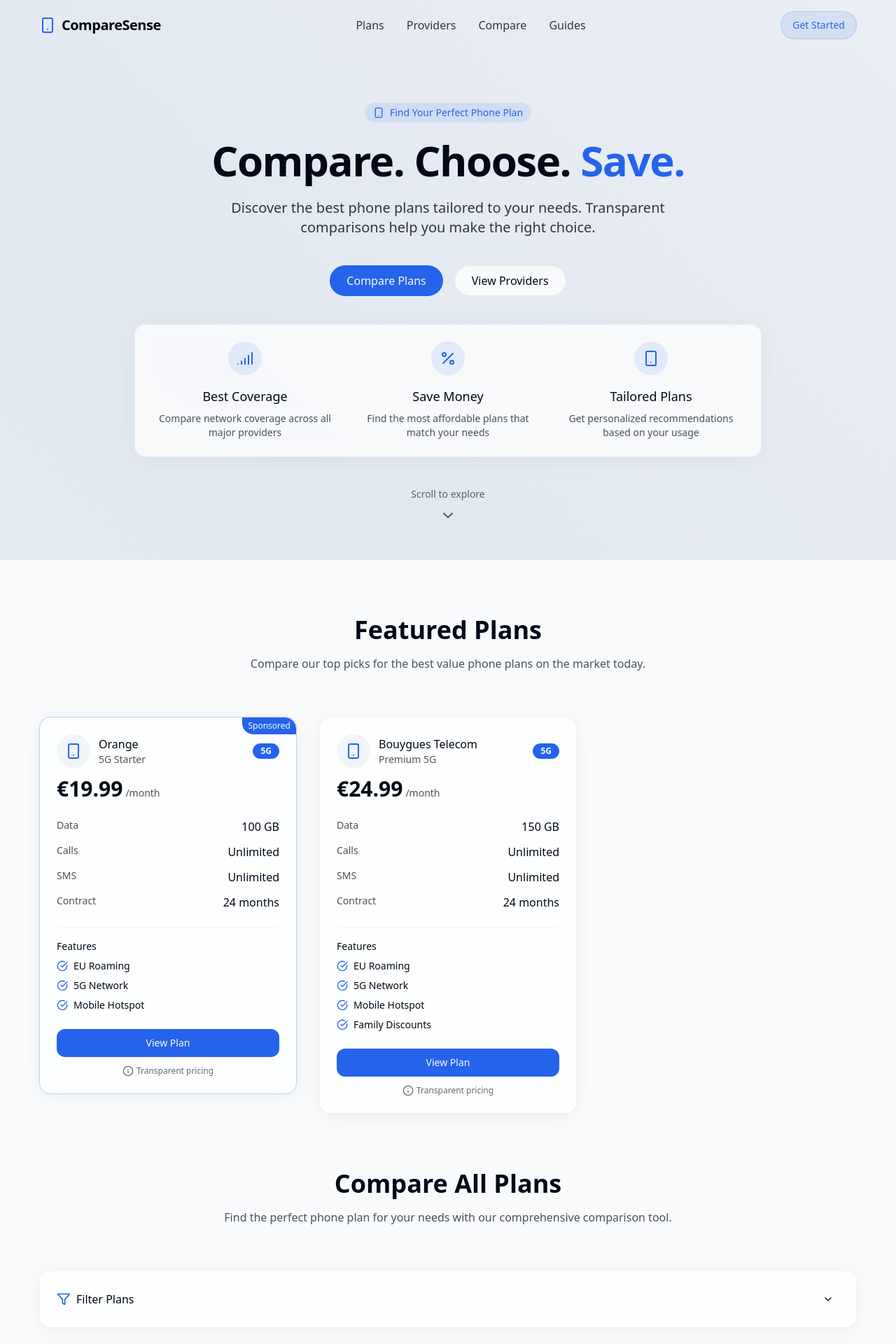
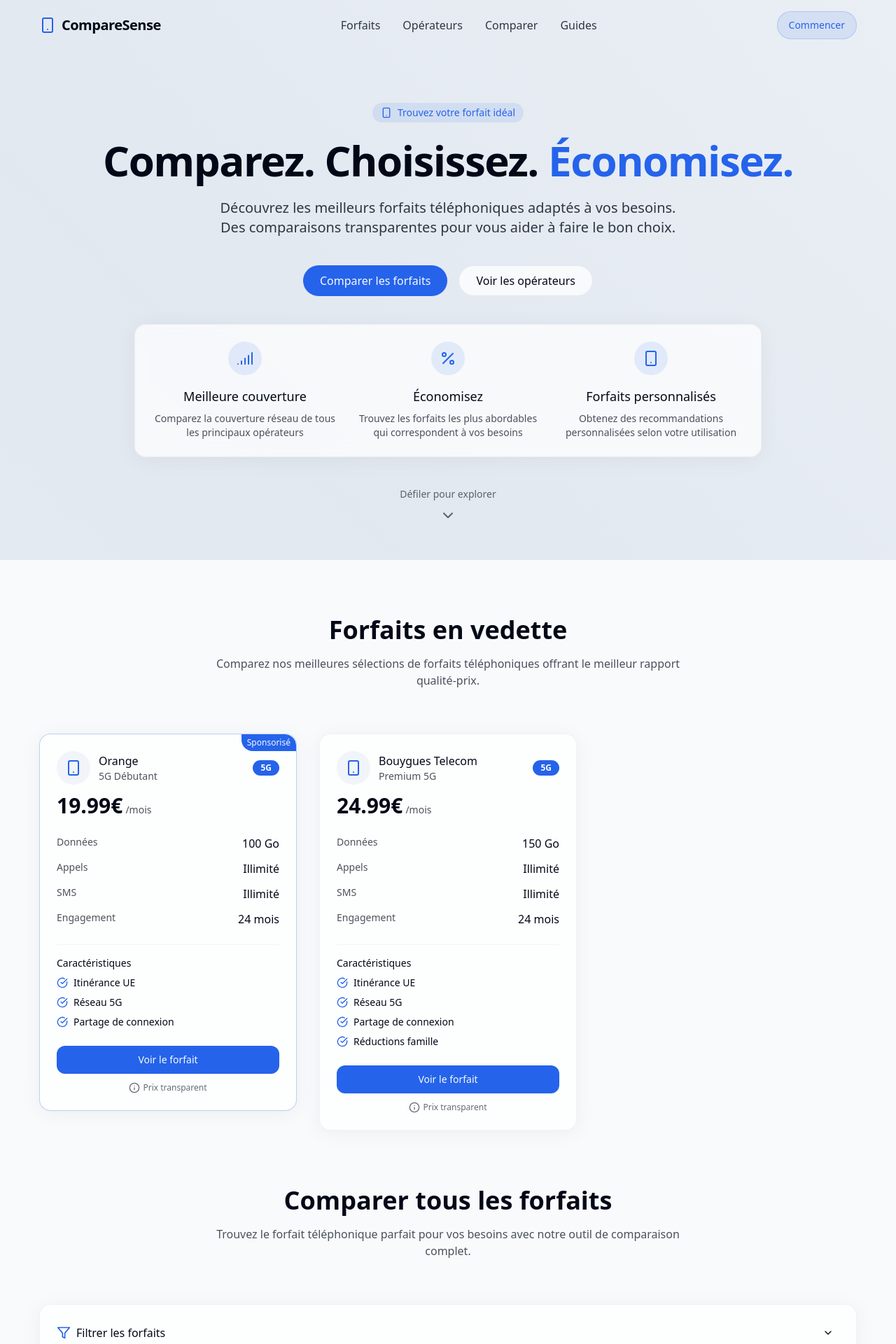
Before and after one commit to ghostland-dev/Master-Telecom-Comparisense-App, a React (Vite) app: page / in a window 1280 px wide. Shown: the top 1920 px of the page at 70% size. Built offline with nearby package versions, Linux system fonts and the light colour scheme.

Commit message:
Continue work

```diff
--- a/src/components/FeaturedPlan.tsx
+++ b/src/components/FeaturedPlan.tsx
@@ -17,7 +17,7 @@ const FeaturedPlan = ({ plan }: FeaturedPlanProps) => {
     )}>
       {plan.isSponsored && (
         <div className="absolute top-0 right-0 bg-primary text-primary-foreground px-2 py-1 text-xs font-medium rounded-bl-lg rounded-tr-lg z-10">
-          Sponsored
+          Sponsorisé
         </div>
       )}
 
@@ -36,17 +36,17 @@ const FeaturedPlan = ({ plan }: FeaturedPlanProps) => {
         </div>
 
         <div className="flex items-baseline mb-6">
-          <span className="text-3xl font-bold">€{plan.price.toFixed(2)}</span>
-          <span className="text-sm text-foreground/70 ml-1">/month</span>
+          <span className="text-3xl font-bold">{plan.price.toFixed(2)}€</span>
+          <span className="text-sm text-foreground/70 ml-1">/mois</span>
         </div>
 
         <div className="space-y-3 mb-6">
           <div className="flex justify-between">
-            <span className="text-sm text-foreground/70">Data</span>
+            <span className="text-sm text-foreground/70">Données</span>
             <span className="font-medium">{plan.data}</span>
           </div>
           <div className="flex justify-between">
-            <span className="text-sm text-foreground/70">Calls</span>
+            <span className="text-sm text-foreground/70">Appels</span>
             <span className="font-medium">{plan.calls}</span>
           </div>
           <div className="flex justify-between">
@@ -54,28 +54,30 @@ const FeaturedPlan = ({ plan }: FeaturedPlanProps) => {
             <span className="font-medium">{plan.sms}</span>
           </div>
           <div className="flex justify-between">
-            <span className="text-sm text-foreground/70">Contract</span>
-            <span className="font-medium">{plan.commitment}</span>
+            <span className="text-sm text-foreground/70">Engagement</span>
+            <span className="font-medium">{plan.commitment === 'No contract' ? 'Sans engagement' :
+              plan.commitment === '12 months' ? '12 mois' :
+              plan.commitment === '24 months' ? '24 mois' : plan.commitment}</span>
           </div>
         </div>
 
         <div className="border-t border-border/50 pt-4 mb-6">
-          <h4 className="text-sm font-medium mb-2">Features</h4>
+          <h4 className="text-sm font-medium mb-2">Caractéristiques</h4>
           <ul className="space-y-2">
             {plan.features.map((feature, index) => (
               <li key={index} className="flex items-center text-sm">
                 <CheckCircle className="w-4 h-4 text-primary mr-2 flex-shrink-0" />
-                <span>{feature}</span>
+                <span>{translateFeature(feature)}</span>
               </li>
             ))}
           </ul>
         </div>
 
         <div className="mt-auto">
-          <Button className="w-full rounded-xl hover-effect">View Plan</Button>
+          <Button className="w-full rounded-xl hover-effect">Voir le forfait</Button>
           <div className="flex items-center justify-center mt-3">
             <Info className="w-4 h-4 text-foreground/60 mr-1" />
-            <span className="text-xs text-foreground/60">Transparent pricing</span>
+            <span className="text-xs text-foreground/60">Prix transparent</span>
           </div>
         </div>
       </div>
@@ -83,4 +85,19 @@ const FeaturedPlan = ({ plan }: FeaturedPlanProps) => {
   );
 };
 
+// Fonction utilitaire pour traduire les caractéristiques
+const translateFeature = (feature: string): string => {
+  const translations: Record<string, string> = {
+    'EU Roaming': 'Itinérance UE',
+    '5G Network': 'Réseau 5G',
+    'Mobile Hotspot': 'Partage de connexion',
+    'Family Discounts': 'Réductions famille',
+    'Unlimited Data': 'Données illimitées',
+    'Premium Support': 'Support premium',
+    'Music Streaming Included': 'Streaming musical inclus'
+  };
+
+  return translations[feature] || feature;
+};
+
 export default FeaturedPlan;
--- a/src/components/FilterBar.tsx
+++ b/src/components/FilterBar.tsx
@@ -89,7 +89,7 @@ const FilterBar = ({ filterOptions, setFilterOptions }: FilterBarProps) => {
       <div className="p-6 flex items-center justify-between cursor-pointer" onClick={() => setIsExpanded(!isExpanded)}>
         <div className="flex items-center gap-2">
           <Filter className="w-5 h-5 text-primary" />
-          <h3 className="font-medium">Filter Plans</h3>
+          <h3 className="font-medium">Filtrer les forfaits</h3>
         </div>
         <Button variant="ghost" size="icon" className="h-8 w-8">
           {isExpanded ? <ChevronUp /> : <ChevronDown />}
@@ -102,7 +102,7 @@ const FilterBar = ({ filterOptions, setFilterOptions }: FilterBarProps) => {
       )}>
         {/* Price Range */}
         <div>
-          <h4 className="text-sm font-medium mb-3">Price Range</h4>
+          <h4 className="text-sm font-medium mb-3">Fourchette de prix</h4>
           <div className="space-y-6">
             <Slider
               defaultValue={[filterOptions.minPrice, filterOptions.maxPrice]}
@@ -112,15 +112,15 @@ const FilterBar = ({ filterOptions, setFilterOptions }: FilterBarProps) => {
               className="my-6"
             />
             <div className="flex justify-between text-sm">
-              <span>€{filterOptions.minPrice}</span>
-              <span>€{filterOptions.maxPrice}</span>
+              <span>{filterOptions.minPrice}€</span>
+              <span>{filterOptions.maxPrice}€</span>
             </div>
           </div>
         </div>
 
         {/* Data Amount */}
         <div>
-          <h4 className="text-sm font-medium mb-3">Data Amount</h4>
+          <h4 className="text-sm font-medium mb-3">Volume de données</h4>
           <div className="space-y-2">
             <div className="flex items-center space-x-2">
               <Checkbox
@@ -128,7 +128,7 @@ const FilterBar = ({ filterOptions, setFilterOptions }: FilterBarProps) => {
                 checked={filterOptions.dataAmount.includes('low')}
                 onCheckedChange={() => toggleDataFilter('low')}
               />
-              <label htmlFor="data-low" className="text-sm cursor-pointer">Less than 50GB</label>
+              <label htmlFor="data-low" className="text-sm cursor-pointer">Moins de 50 Go</label>
             </div>
             <div className="flex items-center space-x-2">
               <Checkbox
@@ -136,7 +136,7 @@ const FilterBar = ({ filterOptions, setFilterOptions }: FilterBarProps) => {
                 checked={filterOptions.dataAmount.includes('medium')}
                 onCheckedChange={() => toggleDataFilter('medium')}
               />
-              <label htmlFor="data-medium" className="text-sm cursor-pointer">50GB - 150GB</label>
+              <label htmlFor="data-medium" className="text-sm cursor-pointer">50 Go - 150 Go</label>
             </div>
             <div className="flex items-center space-x-2">
               <Checkbox
@@ -144,7 +144,7 @@ const FilterBar = ({ filterOptions, setFilterOptions }: FilterBarProps) => {
                 checked={filterOptions.dataAmount.includes('high')}
                 onCheckedChange={() => toggleDataFilter('high')}
               />
-              <label htmlFor="data-high" className="text-sm cursor-pointer">More than 150GB</label>
+              <label htmlFor="data-high" className="text-sm cursor-pointer">Plus de 150 Go</label>
             </div>
             <div className="flex items-center space-x-2">
               <Checkbox
@@ -152,7 +152,7 @@ const FilterBar = ({ filterOptions, setFilterOptions }: FilterBarProps) => {
                 checked={filterOptions.dataAmount.includes('unlimited')}
                 onCheckedChange={() => toggleDataFilter('unlimited')}
               />
-              <label htmlFor="data-unlimited" className="text-sm cursor-pointer">Unlimited</label>
+              <label htmlFor="data-unlimited" className="text-sm cursor-pointer">Illimité</label>
             </div>
           </div>
         </div>
@@ -160,7 +160,7 @@ const FilterBar = ({ filterOptions, setFilterOptions }: FilterBarProps) => {
         <div className="grid grid-cols-1 gap-6">
           {/* Contract Type */}
           <div>
-            <h4 className="text-sm font-medium mb-3">Contract Type</h4>
+            <h4 className="text-sm font-medium mb-3">Type d'engagement</h4>
             <div className="space-y-2">
               <div className="flex items-center space-x-2">
                 <Checkbox
@@ -168,7 +168,7 @@ const FilterBar = ({ filterOptions, setFilterOptions }: FilterBarProps) => {
                   checked={filterOptions.commitment.includes('No contract')}
                   onCheckedChange={() => toggleCommitmentFilter('No contract')}
                 />
-                <label htmlFor="commitment-none" className="text-sm cursor-pointer">No Contract</label>
+                <label htmlFor="commitment-none" className="text-sm cursor-pointer">Sans engagement</label>
               </div>
               <div className="flex items-center space-x-2">
                 <Checkbox
@@ -176,7 +176,7 @@ const FilterBar = ({ filterOptions, setFilterOptions }: FilterBarProps) => {
                   checked={filterOptions.commitment.includes('12 months')}
                   onCheckedChange={() => toggleCommitmentFilter('12 months')}
                 />
-                <label htmlFor="commitment-12" className="text-sm cursor-pointer">12 Months</label>
+                <label htmlFor="commitment-12" className="text-sm cursor-pointer">12 mois</label>
               </div>
               <div className="flex items-center space-x-2">
                 <Checkbox
@@ -184,14 +184,14 @@ const FilterBar = ({ filterOptions, setFilterOptions }: FilterBarProps) => {
                   checked={filterOptions.commitment.includes('24 months')}
                   onCheckedChange={() => toggleCommitmentFilter('24 months')}
                 />
-                <label htmlFor="commitment-24" className="text-sm cursor-pointer">24 Months</label>
+                <label htmlFor="commitment-24" className="text-sm cursor-pointer">24 mois</label>
               </div>
             </div>
           </div>
 
           {/* Network */}
           <div>
-            <h4 className="text-sm font-medium mb-3">Network</h4>
+            <h4 className="text-sm font-medium mb-3">Réseau</h4>
             <div className="space-y-2">
               <div className="flex items-center space-x-2">
                 <Checkbox
@@ -216,9 +216,9 @@ const FilterBar = ({ filterOptions, setFilterOptions }: FilterBarProps) => {
         {/* Filter actions */}
         <div className="col-span-1 md:col-span-3 flex justify-end">
           <Button variant="outline" onClick={resetFilters} className="mr-2">
-            Reset Filters
+            Réinitialiser les filtres
           </Button>
-          <Button>Apply Filters</Button>
+          <Button>Appliquer les filtres</Button>
         </div>
       </div>
     </div>
--- a/src/components/Header.tsx
+++ b/src/components/Header.tsx
@@ -43,19 +43,19 @@ const Header = () => {
               href="#plans"
               className="text-foreground/80 hover:text-primary transition-colors duration-200"
             >
-              Plans
+              Forfaits
             </a>
             <a
               href="#providers"
               className="text-foreground/80 hover:text-primary transition-colors duration-200"
             >
-              Providers
+              Opérateurs
             </a>
             <a
               href="#compare"
               className="text-foreground/80 hover:text-primary transition-colors duration-200"
             >
-              Compare
+              Comparer
             </a>
             <a
               href="#guides"
@@ -69,7 +69,7 @@ const Header = () => {
             <Button
               className="hover-effect rounded-full bg-primary/10 text-primary hover:bg-primary/20 border border-primary/20"
             >
-              Get Started
+              Commencer
             </Button>
           </div>
 
@@ -77,7 +77,7 @@ const Header = () => {
           <button
             className="md:hidden focus:outline-none"
             onClick={toggleMenu}
-            aria-label={isMenuOpen ? "Close menu" : "Open menu"}
+            aria-label={isMenuOpen ? "Fermer le menu" : "Ouvrir le menu"}
           >
             {isMenuOpen ? (
               <X className="h-6 w-6" />
@@ -97,21 +97,21 @@ const Header = () => {
               className="px-4 py-2 text-foreground/80 hover:text-primary transition-colors duration-200"
               onClick={toggleMenu}
             >
-              Plans
+              Forfaits
             </a>
             <a
               href="#providers"
               className="px-4 py-2 text-foreground/80 hover:text-primary transition-colors duration-200"
               onClick={toggleMenu}
             >
-              Providers
+              Opérateurs
             </a>
             <a
               href="#compare"
               className="px-4 py-2 text-foreground/80 hover:text-primary transition-colors duration-200"
               onClick={toggleMenu}
             >
-              Compare
+              Comparer
             </a>
             <a
               href="#guides"
@@ -124,7 +124,7 @@ const Header = () => {
               className="hover-effect mt-2 rounded-full"
               onClick={toggleMenu}
             >
-              Get Started
+              Commencer
             </Button>
           </div>
         </div>
--- a/src/components/Hero.tsx
+++ b/src/components/Hero.tsx
@@ -17,16 +17,16 @@ const Hero = ({ scrollToPlans }: HeroProps) => {
         <div className="animate-fade-up" style={{ animationDelay: '0.1s' }}>
           <div className="inline-flex items-center px-3 py-1 rounded-full bg-primary/10 text-primary mb-6">
             <Smartphone className="w-4 h-4 mr-2" />
-            <span className="text-sm font-medium">Find Your Perfect Phone Plan</span>
+            <span className="text-sm font-medium">Trouvez votre forfait idéal</span>
           </div>
         </div>
 
         <h1 className="text-4xl md:text-6xl font-bold tracking-tight mb-6 animate-fade-up" style={{ animationDelay: '0.2s' }}>
-          Compare. Choose. <span className="text-primary">Save.</span>
+          Comparez. Choisissez. <span className="text-primary">Économisez.</span>
         </h1>
 
         <p className="text-lg md:text-xl text-foreground/80 max-w-2xl mb-10 animate-fade-up" style={{ animationDelay: '0.3s' }}>
-          Discover the best phone plans tailored to your needs. Transparent comparisons help you make the right choice.
+          Découvrez les meilleurs forfaits téléphoniques adaptés à vos besoins. Des comparaisons transparentes pour vous aider à faire le bon choix.
         </p>
 
         <div className="flex flex-col md:flex-row gap-4 animate-fade-up" style={{ animationDelay: '0.4s' }}>
@@ -35,14 +35,14 @@ const Hero = ({ scrollToPlans }: HeroProps) => {
             className="hover-effect rounded-full text-base px-6"
             onClick={scrollToPlans}
           >
-            Compare Plans
+            Comparer les forfaits
           </Button>
           <Button
             variant="outline"
             size="lg"
             className="hover-effect rounded-full text-base px-6"
           >
-            View Providers
+            Voir les opérateurs
           </Button>
         </div>
       </div>
@@ -56,24 +56,24 @@ const Hero = ({ scrollToPlans }: HeroProps) => {
           <div className="w-12 h-12 rounded-full bg-primary/10 flex items-center justify-center mb-4">
             <Signal className="w-6 h-6 text-primary" />
           </div>
-          <h3 className="font-medium text-lg mb-2">Best Coverage</h3>
-          <p className="text-foreground/70 text-sm">Compare network coverage across all major providers</p>
+          <h3 className="font-medium text-lg mb-2">Meilleure couverture</h3>
+          <p className="text-foreground/70 text-sm">Comparez la couverture réseau de tous les principaux opérateurs</p>
         </div>
 
         <div className="flex flex-col items-center text-center">
           <div className="w-12 h-12 rounded-full bg-primary/10 flex items-center justify-center mb-4">
             <Percent className="w-6 h-6 text-primary" />
           </div>
-          <h3 className="font-medium text-lg mb-2">Save Money</h3>
-          <p className="text-foreground/70 text-sm">Find the most affordable plans that match your needs</p>
+          <h3 className="font-medium text-lg mb-2">Économisez</h3>
+          <p className="text-foreground/70 text-sm">Trouvez les forfaits les plus abordables qui correspondent à vos besoins</p>
         </div>
 
         <div className="flex flex-col items-center text-center">
           <div className="w-12 h-12 rounded-full bg-primary/10 flex items-center justify-center mb-4">
             <Smartphone className="w-6 h-6 text-primary" />
           </div>
-          <h3 className="font-medium text-lg mb-2">Tailored Plans</h3>
-          <p className="text-foreground/70 text-sm">Get personalized recommendations based on your usage</p>
+          <h3 className="font-medium text-lg mb-2">Forfaits personnalisés</h3>
+          <p className="text-foreground/70 text-sm">Obtenez des recommandations personnalisées selon votre utilisation</p>
         </div>
       </div>
 
@@ -82,9 +82,9 @@ const Hero = ({ scrollToPlans }: HeroProps) => {
         <button
           onClick={scrollToPlans}
           className="flex flex-col items-center text-foreground/60 hover:text-primary transition-colors"
-          aria-label="Scroll down"
+          aria-label="Défiler vers le bas"
         >
-          <span className="text-sm mb-2">Scroll to explore</span>
+          <span className="text-sm mb-2">Défiler pour explorer</span>
           <ChevronDown className="w-6 h-6" />
         </button>
       </div>
--- a/src/data/plans.ts
+++ b/src/data/plans.ts
@@ -24,11 +24,11 @@ export const phonePlans: PhonePlan[] = [
       name: "Orange",
       logo: "/placeholder.svg"
     },
-    name: "5G Starter",
+    name: "5G Débutant",
     price: 19.99,
-    data: "100 GB",
-    calls: "Unlimited",
-    sms: "Unlimited",
+    data: "100 Go",
+    calls: "Illimité",
+    sms: "Illimité",
     commitment: "24 months",
     network: "5G",
     features: ["EU Roaming", "5G Network", "Mobile Hotspot"],
@@ -41,11 +41,11 @@ export const phonePlans: PhonePlan[] = [
       name: "SFR",
       logo: "/placeholder.svg"
     },
-    name: "4G Freedom",
+    name: "4G Liberté",
     price: 14.99,
-    data: "80 GB",
-    calls: "Unlimited",
-    sms: "Unlimited",
+    data: "80 Go",
+    calls: "Illimité",
+    sms: "Illimité",
     commitment: "No contract",
     network: "4G",
     features: ["EU Roaming", "Mobile Hotspot"]
@@ -58,9 +58,9 @@ export const phonePlans: PhonePlan[] = [
     },
     name: "Premium 5G",
     price: 24.99,
-    data: "150 GB",
-    calls: "Unlimited",
-    sms: "Unlimited",
+    data: "150 Go",
+    calls: "Illimité",
+    sms: "Illimité",
     commitment: "24 months",
     network: "5G",
     features: ["EU Roaming", "5G Network", "Mobile Hotspot", "Family Discounts"],
@@ -74,9 +74,9 @@ export const phonePlans: PhonePlan[] = [
     },
     name: "Free Mini",
     price: 9.99,
-    data: "50 GB",
-    calls: "Unlimited",
-    sms: "Unlimited",
+    data: "50 Go",
+    calls: "Illimité",
+    sms: "Illimité",
     commitment: "No contract",
     network: "4G",
     features: ["EU Roaming", "Mobile Hotspot"]
@@ -87,11 +87,11 @@ export const phonePlans: PhonePlan[] = [
       name: "Free Mobile",
       logo: "/placeholder.svg"
     },
-    name: "Free Unlimited",
+    name: "Free Illimité",
     price: 19.99,
-    data: "Unlimited",
-    calls: "Unlimited",
-    sms: "Unlimited",
+    data: "Illimité",
+    calls: "Illimité",
+    sms: "Illimité",
     commitment: "12 months",
     network: "4G/5G",
     features: ["EU Roaming", "5G Network", "Mobile Hotspot", "Unlimited Data"]
@@ -102,11 +102,11 @@ export const phonePlans: PhonePlan[] = [
       name: "Orange",
       logo: "/placeholder.svg"
     },
-    name: "Orange Basic",
+    name: "Orange Basique",
     price: 12.99,
-    data: "40 GB",
-    calls: "Unlimited",
-    sms: "Unlimited",
+    data: "40 Go",
+    calls: "Illimité",
+    sms: "Illimité",
     commitment: "No contract",
     network: "4G",
     features: ["EU Roaming", "Mobile Hotspot"]
@@ -119,9 +119,9 @@ export const phonePlans: PhonePlan[] = [
     },
     name: "SFR Ultra",
     price: 29.99,
-    data: "200 GB",
-    calls: "Unlimited",
-    sms: "Unlimited",
+    data: "200 Go",
+    calls: "Illimité",
+    sms: "Illimité",
     commitment: "24 months",
     network: "5G",
     features: ["EU Roaming", "5G Network", "Mobile Hotspot", "Premium Support", "Music Streaming Included"],
@@ -135,9 +135,9 @@ export const phonePlans: PhonePlan[] = [
     },
     name: "Bouygues Light",
     price: 8.99,
-    data: "20 GB",
-    calls: "Unlimited",
-    sms: "Unlimited",
+    data: "20 Go",
+    calls: "Illimité",
+    sms: "Illimité",
     commitment: "No contract",
     network: "4G",
     features: ["EU Roaming"]
--- a/src/pages/Index.tsx
+++ b/src/pages/Index.tsx
@@ -26,9 +26,9 @@ const Index = () => {
         <section className="py-20 px-6 bg-background" ref={plansRef}>
           <div className="container mx-auto">
             <div className="text-center mb-16 animate-fade-up">
-              <h2 className="text-3xl md:text-4xl font-bold mb-4">Featured Plans</h2>
+              <h2 className="text-3xl md:text-4xl font-bold mb-4">Forfaits en vedette</h2>
               <p className="text-foreground/70 max-w-2xl mx-auto">
-                Compare our top picks for the best value phone plans on the market today.
+                Comparez nos meilleures sélections de forfaits téléphoniques offrant le meilleur rapport qualité-prix.
               </p>
             </div>
 
@@ -41,9 +41,9 @@ const Index = () => {
             </div>
 
             <div className="text-center mb-16 animate-fade-up">
-              <h2 className="text-3xl md:text-4xl font-bold mb-4">Compare All Plans</h2>
+              <h2 className="text-3xl md:text-4xl font-bold mb-4">Comparer tous les forfaits</h2>
               <p className="text-foreground/70 max-w-2xl mx-auto">
-                Find the perfect phone plan for your needs with our comprehensive comparison tool.
+                Trouvez le forfait téléphonique parfait pour vos besoins avec notre outil de comparaison complet.
               </p>
             </div>
 
@@ -56,15 +56,15 @@ const Index = () => {
         <section className="py-20 px-6 animated-gradient">
           <div className="container mx-auto">
             <div className="glass border border-border/50 rounded-2xl p-8 md:p-12 text-center animate-scale-in">
-              <h2 className="text-3xl md:text-4xl font-bold mb-4">Ready to Find Your Ideal Plan?</h2>
+              <h2 className="text-3xl md:text-4xl font-bold mb-4">Prêt à trouver votre forfait idéal ?</h2>
               <p className="text-foreground/70 max-w-2xl mx-auto mb-8">
-                Our comparison tool makes it easy to find the perfect phone plan at the best price.
+                Notre outil de comparaison vous permet de trouver facilement le forfait téléphonique parfait au meilleur prix.
               </p>
               <button
                 onClick={scrollToPlans}
                 className="bg-primary text-primary-foreground py-3 px-8 rounded-full font-medium hover-effect"
               >
-                Compare Plans Now
+                Comparer les forfaits maintenant
               </button>
             </div>
           </div>
```
Also changed, not shown: src/components/Footer.tsx (+14 -14 lines), src/pages/NotFound.tsx (+4 -3 lines).
